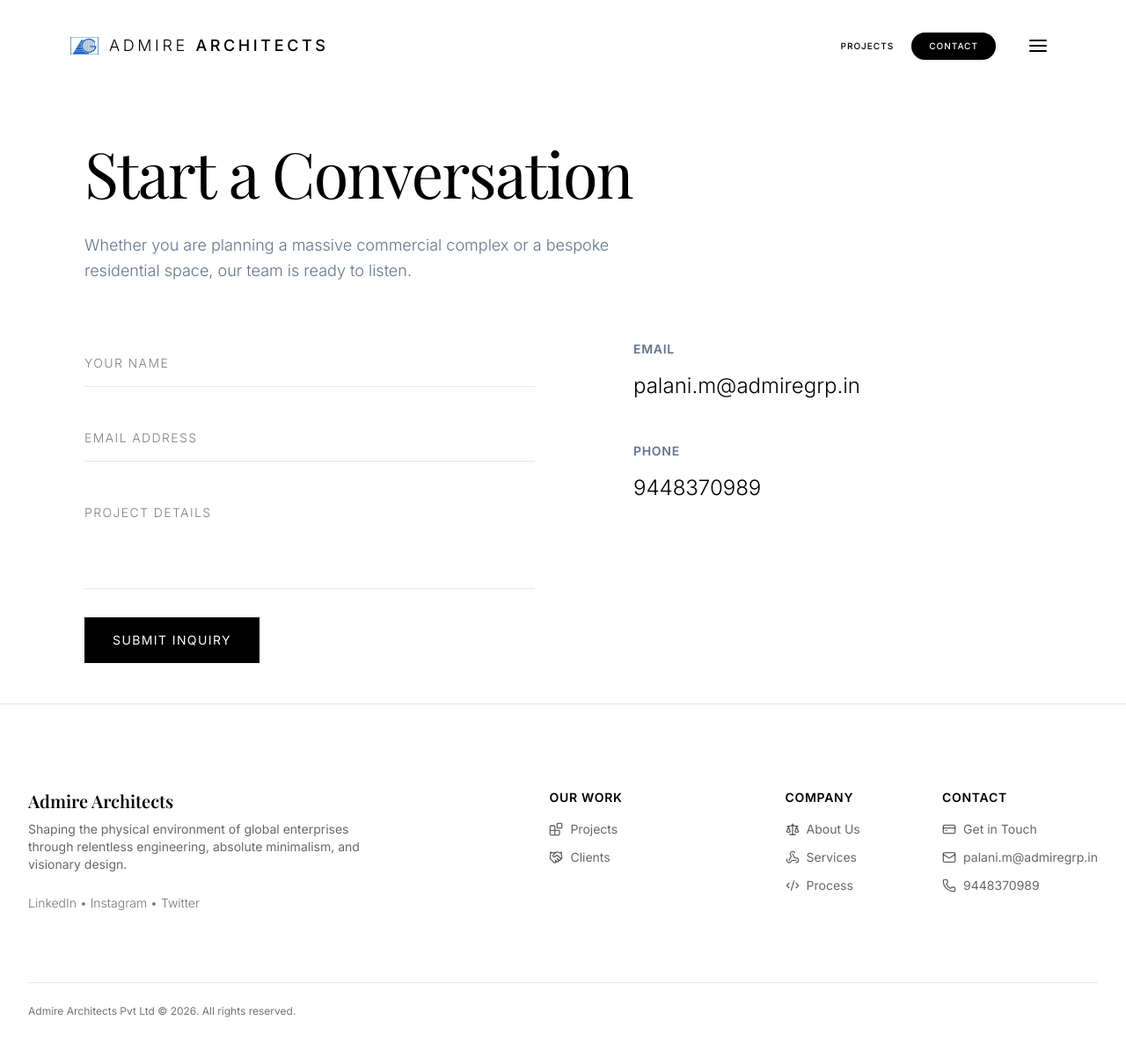
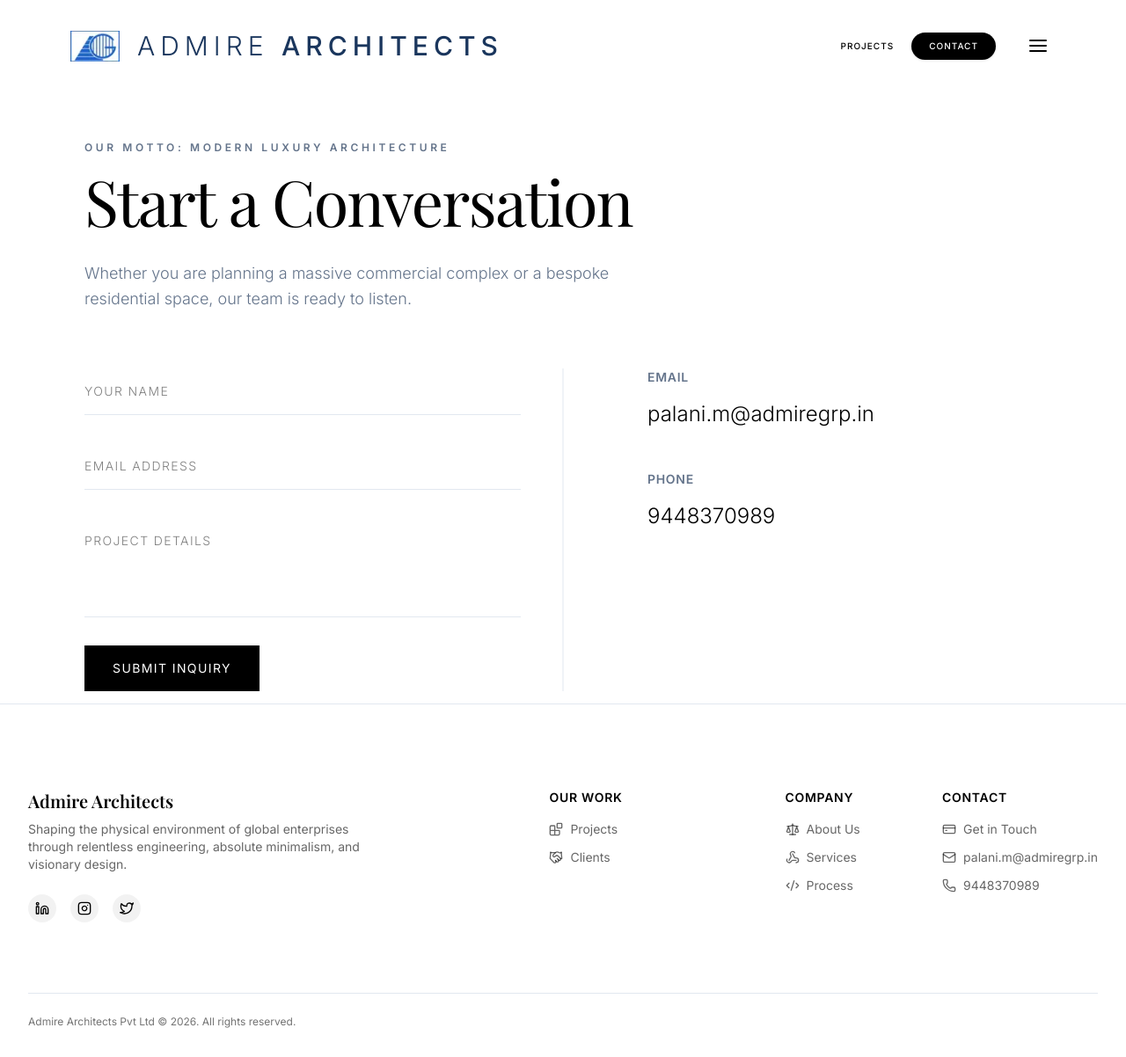
Before and after one commit to abhishekck31/Admire-Architects, a Next.js app: page /contact in a window 1280 px wide. Shown: the whole page at 88% size. Built offline with nearby package versions, Linux system fonts and the light colour scheme; a web font is replaced by a local one.

Commit message:
Update layout, navigation, footer, about, and contact pages

```diff
--- a/src/app/contact/page.tsx
+++ b/src/app/contact/page.tsx
@@ -12,19 +12,28 @@ export default function ContactPage() {
       return;
     }
 
-    const message = `Hello, my name is ${formData.name}. My email is ${formData.email}.\n\nProject Details:\n${formData.project}`;
-    const encodedMessage = encodeURIComponent(message);
-    window.open(`https://wa.me/919448370989?text=${encodedMessage}`, '_blank');
+    const subject = `New Project Inquiry from ${formData.name}`;
+    const body = `Name: ${formData.name}\nEmail: ${formData.email}\n\nProject Details:\n${formData.project}`;
+
+    // Direct Gmail compose link - redirecting in the same tab to ensure it isn't blocked
+    const gmailLink = `https://mail.google.com/mail/?view=cm&fs=1&to=palani.m@admiregrp.in&su=${encodeURIComponent(subject)}&body=${encodeURIComponent(body)}`;
+    window.location.href = gmailLink;
   };
 
   return (
     <div className="min-h-screen pt-40 px-6 md:px-16 lg:px-24 bg-background text-foreground">
+      <p className="text-[10px] md:text-xs uppercase tracking-[0.3em] text-muted-foreground font-semibold mb-4">
+        Our Motto: Modern Luxury Architecture
+      </p>
       <h1 className="text-5xl md:text-7xl font-serif font-light tracking-tight mb-8">Start a Conversation</h1>
       <p className="text-lg text-muted-foreground font-light max-w-2xl leading-relaxed mb-16">
         Whether you are planning a massive commercial complex or a bespoke residential space, our team is ready to listen.
       </p>
 
-      <div className="grid grid-cols-1 lg:grid-cols-2 gap-16 max-w-6xl">
+      <div className="relative grid grid-cols-1 lg:grid-cols-2 gap-16 lg:gap-24 max-w-6xl">
+        {/* Vertical Divider for Desktop */}
+        <div className="hidden lg:block absolute left-1/2 top-0 bottom-0 w-[1px] bg-border -translate-x-1/2" />
+
         <div>
           <form className="flex flex-col gap-8" onSubmit={handleSubmit}>
             <input
--- a/src/app/layout.tsx
+++ b/src/app/layout.tsx
@@ -2,7 +2,6 @@ import type { Metadata } from "next";
 import { Inter, Playfair_Display } from "next/font/google";
 import "./globals.css";
 import SmoothScroll from "@/components/SmoothScroll";
-import CustomCursor from "@/components/CustomCursor";
 import Navigation from "@/components/Navigation";
 import { Footer } from "@/components/ui/footer";
 
@@ -31,7 +30,6 @@ export default function RootLayout({
   return (
     <html lang="en" className={`${inter.variable} ${playfair.variable}`}>
       <body className="antialiased bg-background text-foreground font-sans">
-        <CustomCursor />
         <Navigation />
         <SmoothScroll>
           {children}
--- a/src/components/Navigation.tsx
+++ b/src/components/Navigation.tsx
@@ -54,9 +54,9 @@ export default function Navigation() {
           isScrolled ? "py-2 bg-white/95 backdrop-blur-md shadow-lg border border-black/5" : "py-3 md:py-4 bg-transparent"
         }`}
       >
-        <Link href="/" className="flex items-center gap-3 z-[101] group">
-          <Image src="/favicon/favicon.svg" alt="Admire Architects Logo" width={32} height={32} className="object-contain mix-blend-multiply transition-transform group-hover:scale-105" />
-          <span className="text-base md:text-lg tracking-[0.2em] font-light uppercase text-black">
+        <Link href="/" className="flex items-center gap-5 z-[101] group">
+          <Image src="/favicon/favicon.svg" alt="Admire Architects Logo" width={56} height={56} className="object-contain mix-blend-multiply transition-transform group-hover:scale-105" />
+          <span className="text-2xl md:text-3xl tracking-[0.2em] font-light uppercase text-[#1a365d]">
             Admire <span className="font-medium">Architects</span>
           </span>
         </Link>
--- a/src/components/ui/footer.tsx
+++ b/src/components/ui/footer.tsx
@@ -3,6 +3,7 @@
 import * as React from "react";
 import { cn } from "@/lib/utils";
 import { Blocks, Handshake, Scale, Webhook, CodeXml, CreditCard, Mail, Phone, MapPin } from "lucide-react";
+import { FiLinkedin, FiInstagram, FiTwitter } from "react-icons/fi";
 
 export const Footer = React.forwardRef<HTMLDivElement, React.HTMLAttributes<HTMLDivElement>>(
   ({ className, ...props }, ref) => {
@@ -22,34 +23,35 @@ export const Footer = React.forwardRef<HTMLDivElement, React.HTMLAttributes<HTML
                 Shaping the physical environment of global enterprises through relentless engineering, absolute minimalism, and visionary design.
               </p>
 
-              <p className="text-sm font-light text-foreground/55 mt-6">
+              <div className="flex gap-4 mt-6">
                 <a
-                  className="hover:text-foreground/90 transition-colors"
+                  className="p-2 rounded-full bg-primary/5 text-primary hover:bg-primary hover:text-primary-foreground transition-all duration-300"
                   target="_blank"
                   href="https://linkedin.com"
                   rel="noopener noreferrer"
+                  aria-label="LinkedIn"
                 >
-                  LinkedIn
+                  <FiLinkedin className="h-4 w-4" />
                 </a>
-                {" • "}
                 <a
-                  className="hover:text-foreground/90 transition-colors"
+                  className="p-2 rounded-full bg-primary/5 text-primary hover:bg-primary hover:text-primary-foreground transition-all duration-300"
                   target="_blank"
                   href="https://instagram.com"
                   rel="noopener noreferrer"
+                  aria-label="Instagram"
                 >
-                  Instagram
+                  <FiInstagram className="h-4 w-4" />
                 </a>
-                {" • "}
                 <a
-                  className="hover:text-foreground/90 transition-colors"
+                  className="p-2 rounded-full bg-primary/5 text-primary hover:bg-primary hover:text-primary-foreground transition-all duration-300"
                   target="_blank"
                   href="https://twitter.com"
                   rel="noopener noreferrer"
+                  aria-label="Twitter"
                 >
-                  Twitter
+                  <FiTwitter className="h-4 w-4" />
                 </a>
-              </p>
+              </div>
             </div>
 
             <div className="grid grid-cols-2 mt-16 md:grid-cols-3 lg:col-span-8 lg:justify-items-end lg:mt-0">
```
Also changed, not shown: src/app/about/page.tsx (+19 -15 lines).
